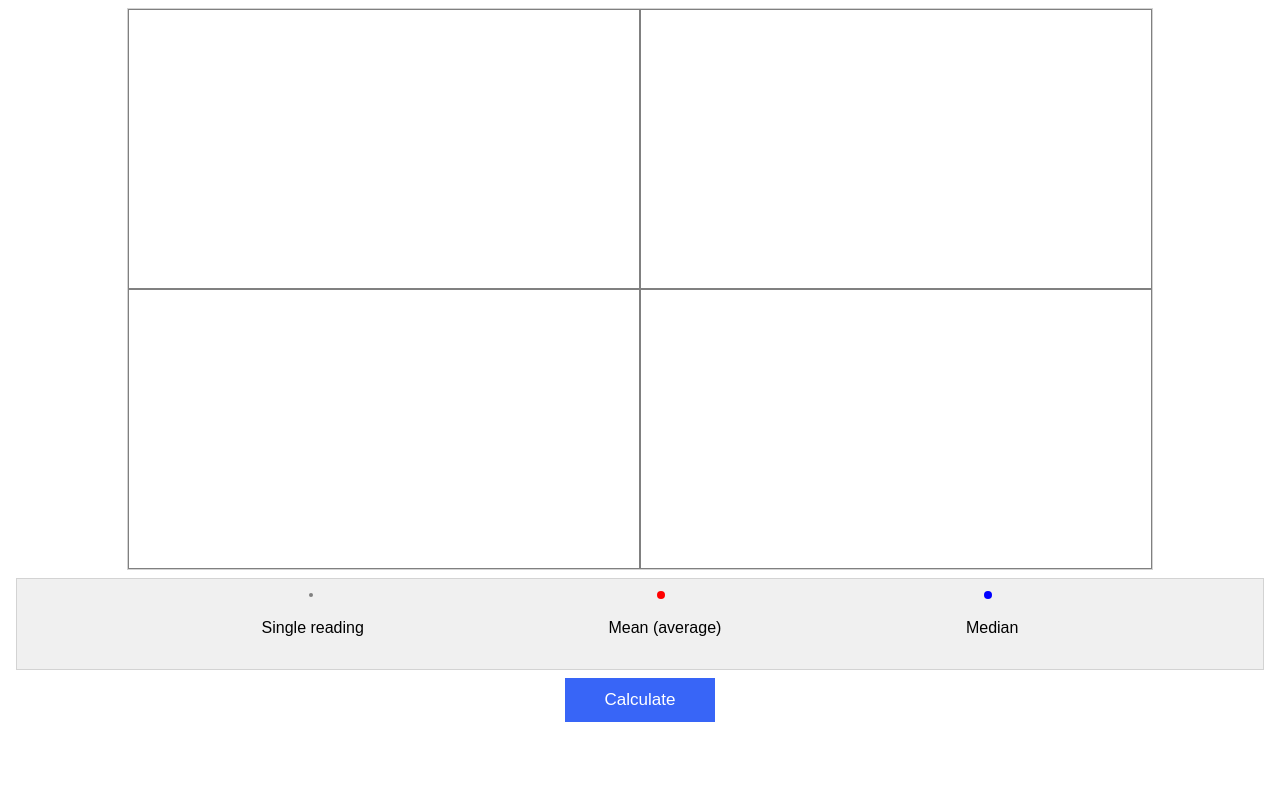
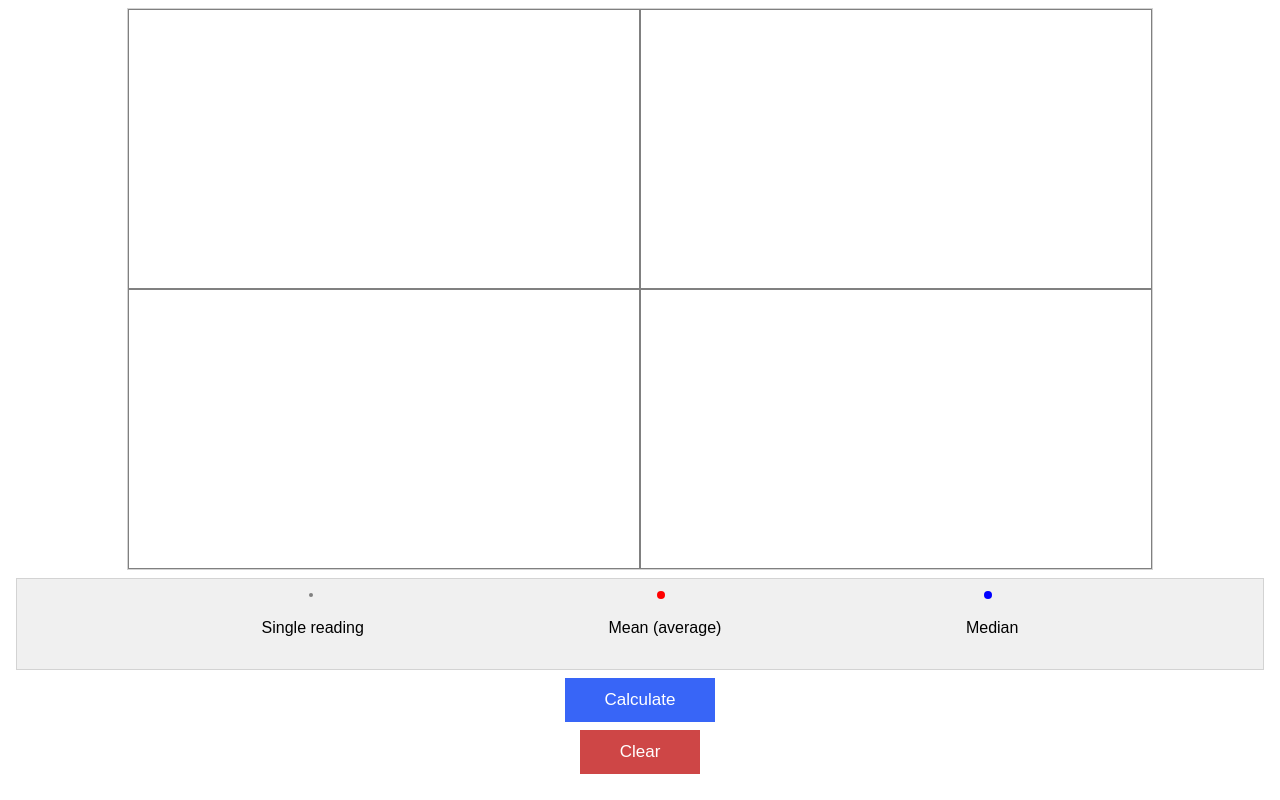
Before and after one commit to sandman21dan/matrix-click-average, a website: page index.html in a window 1280 px wide. Drawn offline with Linux system fonts and the light colour scheme.

Commit message:
Add clear/reset button

```diff
--- a/index.html
+++ b/index.html
@@ -33,6 +33,7 @@
   </section>
 
   <button class="btn center" onclick="renderAll(readings)" type="button">Calculate</button>
+  <button class="btn btn--red center" onclick="reset()" type="button">Clear</button>
 
   <script src="index.js"></script>
 </body>
--- a/index.js
+++ b/index.js
@@ -56,7 +56,6 @@ function renderMedian (values) {
 
   // find middle value
   if (values.length % 2 === 0) {
-    console.log(xReadings[values.length /2], xReadings[(values.length /2) - 1]);
     const medianX = (xReadings[values.length /2] + xReadings[(values.length /2) - 1]) / 2;
     const medianY = (yReadings[values.length /2] + yReadings[(values.length /2) - 1]) / 2;
 
@@ -73,11 +72,14 @@ function renderMedian (values) {
   }
 }
 
-function renderAll (values) {
-  // clear all existing dots
+function clearBoxDots () {
   document.querySelectorAll('.box .click-point').forEach(dot => {
     dot.parentElement.removeChild(dot);
   });
+}
+
+function renderAll (values) {
+  clearBoxDots();
 
   renderMean(values);
   renderMedian(values);
@@ -86,3 +88,8 @@ function renderAll (values) {
     renderClick(reading[0], reading[1], matrix);
   });
 }
+
+function reset () {
+  clearBoxDots();
+  readings.length = 0;
+}
--- a/style.css
+++ b/style.css
@@ -8,11 +8,17 @@
   padding: 12px 40px;
   font-size: 17px;
   border: none;
+  margin-bottom: 8px;
+}
+
+.btn--red {
+  background-color: #ce4646;
 }
 
 .center {
   margin: 0 auto;
   display: block;
+  margin-bottom: 8px;
 }
 
 .box {
```
